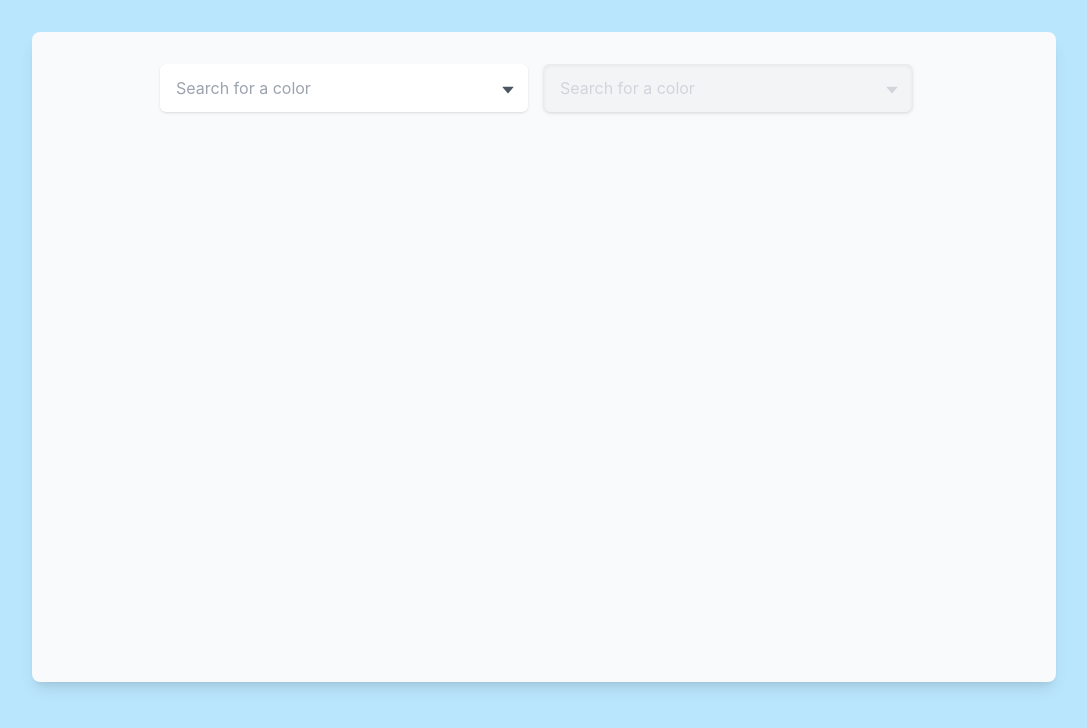
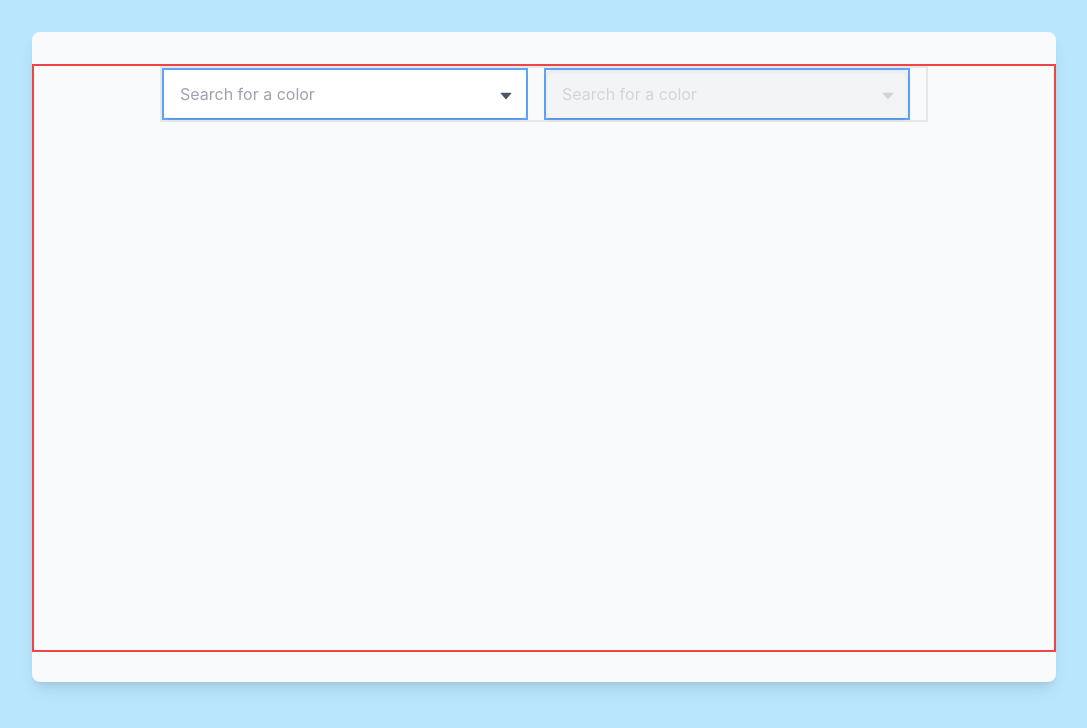
Before and after one commit to shookcodes/tailwind-colors-generator, a Next.js app: page / in a window 1280 px wide. Shown: the top 728 px of the page, without its empty margins (96-1183 px from the left). Built offline with nearby package versions, Linux system fonts and the light colour scheme.

Commit message:
Working on dropdown animation

```diff
--- a/components/ColorGeneratorForm/InputWithDropdown/index.js
+++ b/components/ColorGeneratorForm/InputWithDropdown/index.js
@@ -98,7 +98,11 @@ const InputWithDropdown = ({
   };
 
   return (
-    <div className={`relative w-full h-full ${index === 0 ? "z-20" : "z-10"}`}>
+    <div
+      className={` border-2 border-blue-400 w-full h-full ${
+        index === 0 ? "z-20" : "z-10"
+      }`}
+    >
       <label htmlFor={"color" + index} className="relative h-full z-20 ">
         <input
           className={`h-12 py-2 w-full transition-all ease-in-out duration-300 ${
@@ -138,7 +142,7 @@ const InputWithDropdown = ({
           />
         </button>
       </label>
-      <div className="relative w-full h-full ">
+
       <DropdownList
         index={index}
         data={data}
@@ -147,7 +151,6 @@ const InputWithDropdown = ({
         setDropdownVisibility={setDropdownVisibility}
       />
     </div>
-    </div>
   );
 };
 
--- a/components/ColorGeneratorForm/index.js
+++ b/components/ColorGeneratorForm/index.js
@@ -57,7 +57,6 @@ const ColorGeneratorForm = ({
               return color.shades.push(shadeObject.shade);
             }
           });
-          console.log("FILT", filteredColor);
           setColorsPalette([...colorsPalette]);
 
           setShadeAdded(true);
@@ -125,7 +124,6 @@ const ColorGeneratorForm = ({
             const currentPrefix = currentName.split("-")[0];
             const currentValue = currentName.split("-")[1];
             if (duplicateColor) {
-              console.log("duplicate color", duplicateColor);
               return setIsDuplicateHex(true);
             }
             if (!duplicatePrefix) {
@@ -165,13 +163,13 @@ const ColorGeneratorForm = ({
         setAlertVisible={setDuplicateAlert}
       />
       <form
-        className="h-full w-full mb-12 "
+        className="h-full w-full "
         onSubmit={(e) => {
           e.preventDefault();
         }}
       >
-        <fieldset className="flex w-full h-auto flex-col items-center ">
-          <div className=" flex flex-col sm:flex sm:flex-row sm:flex-nowrap sm:items-start items-center justify-center relative w-full gap-6 sm:gap-4">
+        <fieldset className="flex w-full h-auto flex-col items-center  mb-12 border-2">
+          <div className=" flex flex-col sm:flex sm:flex-row sm:flex-nowrap sm:items-start items-center justify-center relative w-full sm:gap-4">
             <InputWithDropdown
               index={0}
               placeholder="Search for a color"
--- a/components/ColorsPalette/index.js
+++ b/components/ColorsPalette/index.js
@@ -1,4 +1,3 @@
-import { useEffect, useState } from "react";
 import { toggleTextColor } from "../../utils";
 import { MdInvertColorsOff, MdRemove } from "react-icons/md";
 
@@ -16,9 +15,14 @@ const ColorsPalette = ({
           const { colorPrefix } = color;
 
           return (
-            <div key={colorIndex} className="w-full h-full mb-4">
-              <span>{colorPrefix}</span>
-              <div className="flex gap-4">
+            <div
+              key={colorIndex}
+              className={`w-full h-full mb-4 ${
+                colorIndex !== colorsPalette.length - 1 ? "mb-8" : ""
+              }`}
+            >
+              <h2 className="mb-1">{colorPrefix}</h2>
+              <div className="flex flex-wrap gap-6 justify-start">
                 {color.shades.map((shade, index) => {
                   const colorName = `${colorPrefix}-${shade.value}`;
 
@@ -28,7 +32,7 @@ const ColorsPalette = ({
                   return (
                     <div
                       key={index}
-                      className=" text-gray-700 origin-center animate-scaleIn"
+                      className="text-gray-700 origin-center animate-scaleIn"
                     >
                       <div
                         name={"block"}
--- a/pages/index.js
+++ b/pages/index.js
@@ -22,7 +22,8 @@ export default function Home() {
         className="flex flex-col items-center justify-between h-full w-11/12 mx-auto m-8  bg-gray-50 rounded-lg pt-8  shadow-lg max-w-screen-lg select-none "
       >
         {/* Below div wraps the content so that the top of the menu dropdown overflow is hidden when the menu is open pb-40 is so that shadow is not cut off from open menu due to overflow rules */}
-        <div className="w-full h-max  px-4 pb-40 overflow-hidden">
+        <div className="w-full h-full  px-4 pb-80 border-2 border-red-500">
+          <div className="w-full h-max  px-4 pb-40">
             <div className="w-full flex h-full flex-col items-center mx-auto max-w-3xl  ">
               <ColorGeneratorForm
                 colorsPalette={colorsPalette}
@@ -37,8 +38,12 @@ export default function Home() {
                 />
               )}
               {shadeAdded && (
-              <CodeBox colorsPalette={colorsPalette} shadeAdded={shadeAdded} />
+                <CodeBox
+                  colorsPalette={colorsPalette}
+                  shadeAdded={shadeAdded}
+                />
               )}
+            </div>
           </div>
         </div>
       </div>
--- a/styles/globals.css
+++ b/styles/globals.css
@@ -46,12 +46,16 @@ button {
 }
 
 .buttonPrimary {
-  @apply rounded-md bg-gradient-to-br from-violet-200 to-violet-300 w-40 mx-2 h-10 text-gray-500 font-medium text-sm;
+  @apply rounded-md bg-gradient-to-br from-sky-200 to-sky-300 w-40 mx-2 h-10 text-gray-500 font-medium text-sm  transition ease-in-out  hover:from-sky-300 hover:to-sky-200 hover:shadow-inner hover:opacity-90;
+}
+
+/* .buttonPrimary {
+  @apply rounded-md bg-gradient-to-br from-sky-200 to-sky-300 w-40 mx-2 h-10 text-gray-500 font-medium text-sm transform transition-all ease-in-out duration-100;
 }
 
 .buttonPrimary:hover {
-  @apply bg-gradient-to-br from-violet-300 to-violet-200 shadow-inner;
-}
+  @apply bg-gradient-to-br from-sky-300 to-sky-200 shadow-inner;
+} */
 
 #container {
   min-height: 650px;
--- a/tailwind.config.js
+++ b/tailwind.config.js
@@ -23,17 +23,55 @@ module.exports = {
       },
       keyframes: {
         scaleIn: {
-          "0%": { transform: "scale (0, 0)", height: 0, width: 0, opacity: 0 },
+          "0%": { transform: "scale(0, 0)", height: 0, width: 0, opacity: 0 },
           "100%": {
-            transform: "scale (1, 1)",
+            transform: "scale(1, 1)",
             height: "full",
             width: "full",
             opacity: 1,
           },
         },
+        slideInDown: {
+          "0%": {
+            transform: "scaleY(0)",
+            "max-height": 0,
+            height: 0,
+            // width: 0,
+            opacity: 0,
+          },
+          "100%": {
+            transform: "scaleY(1)",
+            height: "500px",
+            "max-height": "500px",
+            // width: "full",
+            opacity: 1,
+          },
+        },
+        slideOutUp: {
+          "0%": {
+            transform: "scaleY(1, 1)",
+            "max-height": "500px",
+            height: "500px",
+            // width: "full",
+            opacity: 1,
+          },
+          "100%": {
+            transform: "scaleY(0, 0)",
+            "max-height": 0,
+            height: 0,
+            // width: 0,
+            opacity: 0,
+          },
+        },
+      },
+      transitionProperty: {
+        // height: "height",
+        // 'spacing': 'margin, padding',
       },
       animation: {
         scaleIn: "scaleIn 0.2s ease-in-out forwards",
+        slideInDown: "slideInDown 0.2s ease-in-out",
+        slideOutUp: "slideOutUp 0.2s ease-in-out",
       },
     },
   },
--- a/utils/validateGeneratedColor/index.js
+++ b/utils/validateGeneratedColor/index.js
@@ -54,6 +54,7 @@ export const validateGeneratedColor = (
         paletteDuplicates().duplicateValue
       }`
     ) {
+
       let prefix;
       let shade;
       const duplicateNameAndHex = checkColorHexDuplicates(
@@ -61,8 +62,6 @@ export const validateGeneratedColor = (
         currentName.split("-")[0],
         rgb
       );
-
-      console.log("DUPLICATE NAME AND HEX", duplicateNameAndHex);
 
       // If the current color has the same colorPrefix, value, and hex properties, set duplicateColor callback value to true but don't update the value of the currentName.
       if (duplicateNameAndHex) {
@@ -80,7 +79,6 @@ export const validateGeneratedColor = (
         });
       }
 
-      console.log("DUP COLOR", duplicateColor);
       // If the current name is the same but the hexes are different, increase the value of the currentName.
       if (!duplicateColor) {
         increaseColorValue(currentName);
@@ -89,7 +87,6 @@ export const validateGeneratedColor = (
       }
     }
 
-    console.log("DUP FROM VAL", duplicatePrefix, duplicateColor);
     callback(currentName, duplicatePrefix, duplicateColor);
     return currentName;
   }
```
Lines whose indentation alone changed are shown as unchanged.
